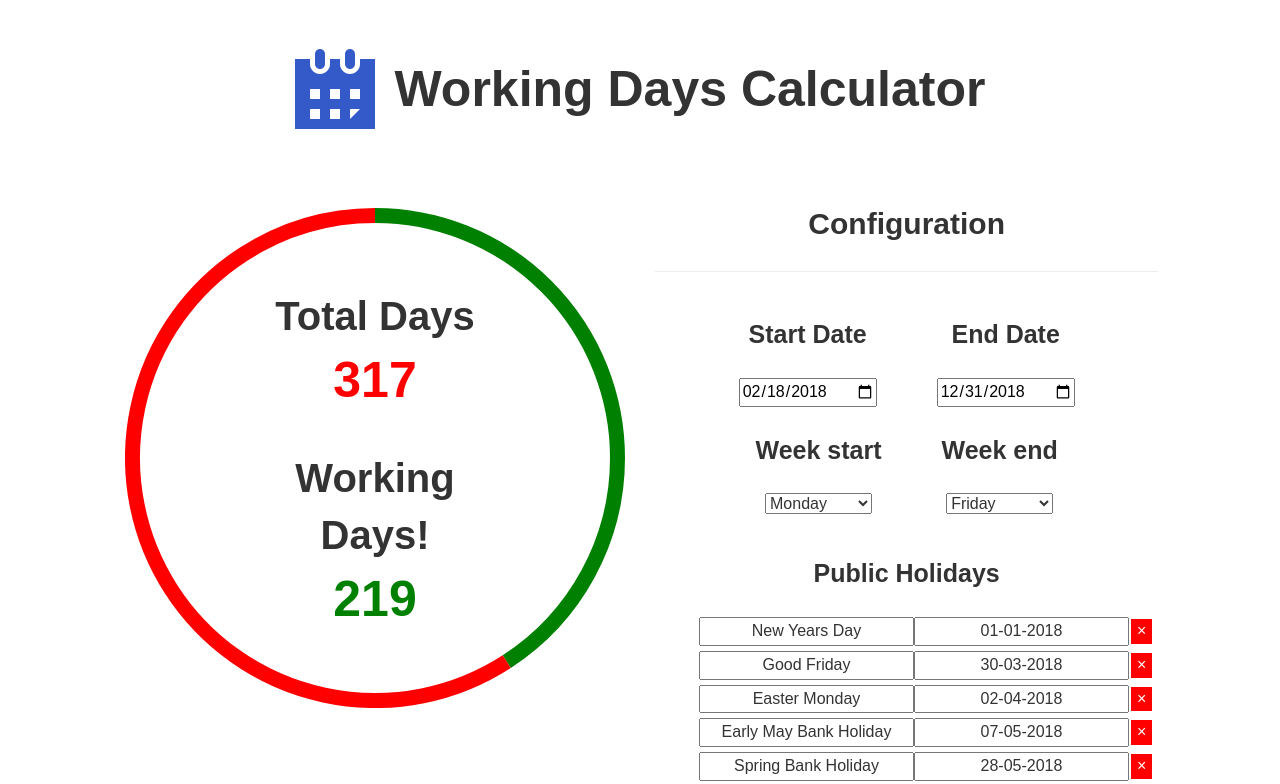
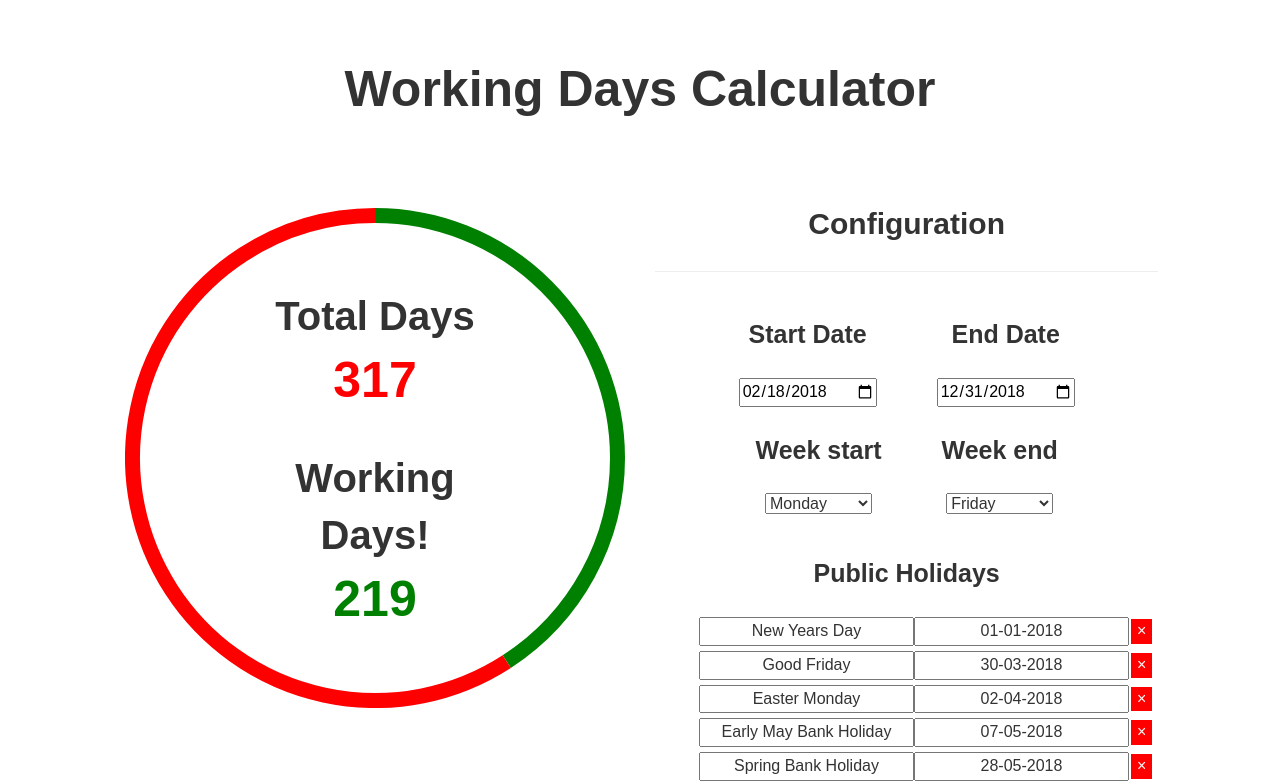
Before and after one commit to Recidvst/working-days-calculator, a React (Create React App) app: page / in a window 1280 px wide. Shown: the top 784 px of the page. Built offline with nearby package versions, Linux system fonts and the light colour scheme.

Commit message:
Update Header.js

```diff
--- a/src/components/Header.js
+++ b/src/components/Header.js
@@ -6,7 +6,6 @@ class Header extends Component {
     return (
       <div className="header-component col-xs-12">
             <header>
-                <img src={logo} className="logo" alt="logo" />
                 <h1 className="title"> Working Days Calculator </h1>
             </header>
       </div>
```
